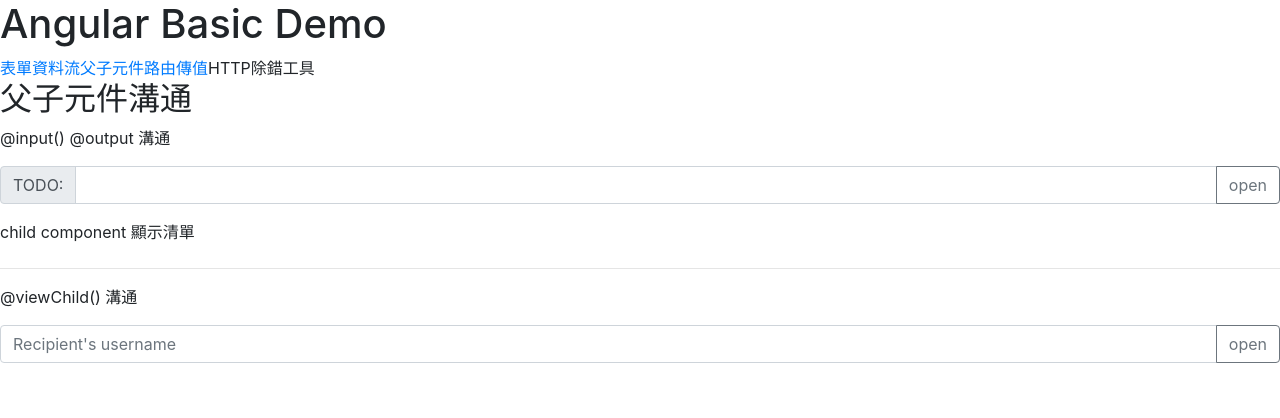
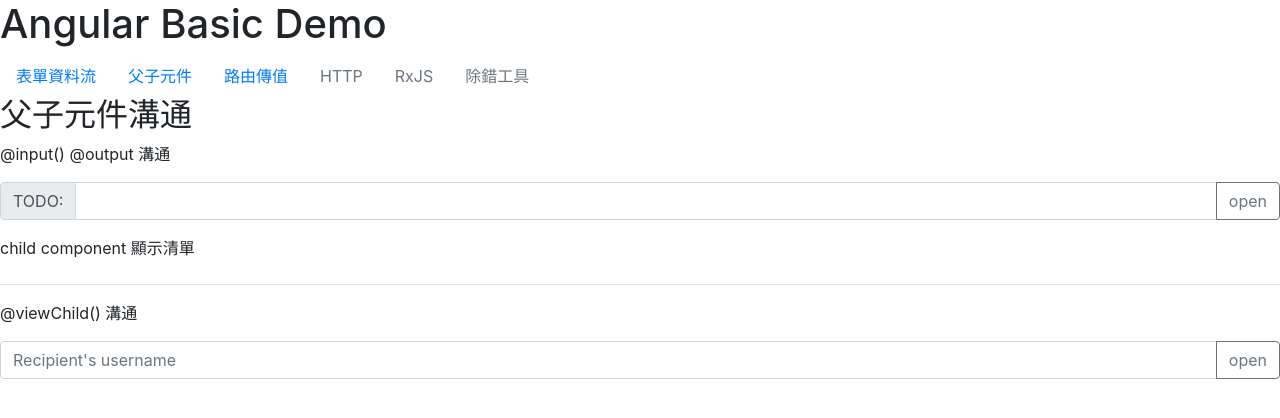
Before and after one commit to ubuntu030/ng-demo, an Angular app: page /parent in a window 1280 px wide. Shown: the top 418 px of the page. Built offline with nearby package versions, Linux system fonts and the light colour scheme.

Commit message:
UI update

```diff
--- a/src/app/app.component.html
+++ b/src/app/app.component.html
@@ -1,13 +1,27 @@
 <main class="main-container__main">
   <section>
     <h1>{{ title }}</h1>
-    <nav class="navi-bar__nav">
-      <a routerLink="/formData">表單資料流</a>
-      <a routerLink="/parent">父子元件</a>
-      <a routerLink="/routing">路由傳值</a>
-      <a>HTTP</a>
-      <a>除錯工具</a>
-    </nav>
+    <ul class="nav">
+      <li class="nav-item">
+        <a class="nav-link active" routerLink="/formData">表單資料流</a>
+      </li>
+      <li class="nav-item">
+        <a class="nav-link" routerLink="/parent">父子元件</a>
+      </li>
+
+      <li class="nav-item">
+        <a class="nav-link" routerLink="/routing">路由傳值</a>
+      </li>
+      <li class="nav-item">
+        <a class="nav-link disabled" href="#">HTTP</a>
+      </li>
+      <li class="nav-item">
+        <a class="nav-link disabled" href="#">RxJS</a>
+      </li>
+      <li class="nav-item">
+        <a class="nav-link disabled" href="#">除錯工具</a>
+      </li>
+    </ul>
   </section>
   <section>
     <router-outlet></router-outlet>
```
